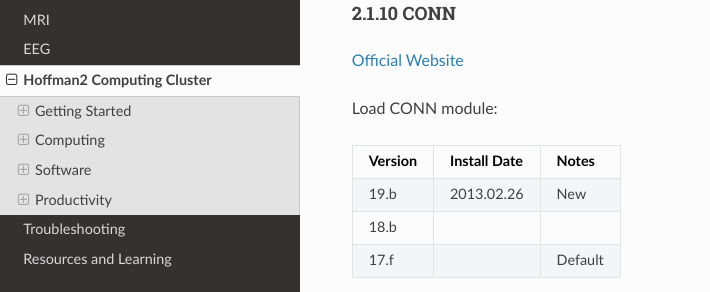
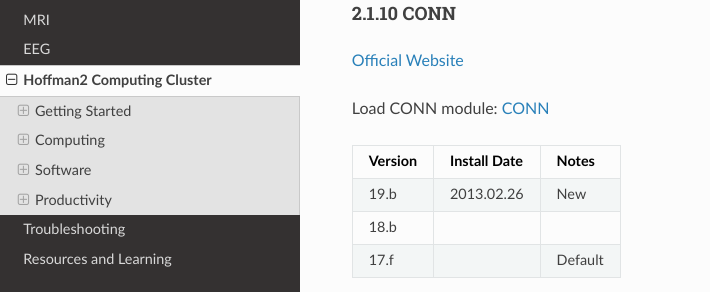
Before and after one commit to CCN-Support/CCN_Wiki, a Sphinx documentation site: the page built from docs/source/hoffman.rst, in a window 1280 px wide and 900 px high, scrolled down 16745 px. Shown: the part 159-451 px from the top of the window, without its empty margins (0-710 px from the left). Built offline with Sphinx 7.4.7 and the Read the Docs theme 3.1.0, drawn with Linux system fonts in a browser that asks for light colours.

Commit message:
Update reference for loading CONN module

```diff
--- a/docs/source/hoffman.rst
+++ b/docs/source/hoffman.rst
@@ -751,7 +751,7 @@
 
 `Official Website <https://web.conn-toolbox.org/>`_
 
-Load CONN module:
+Load CONN module: :ref:`hoffman2_CONN`
 
 .. list-table::
    :header-rows: 1
```
